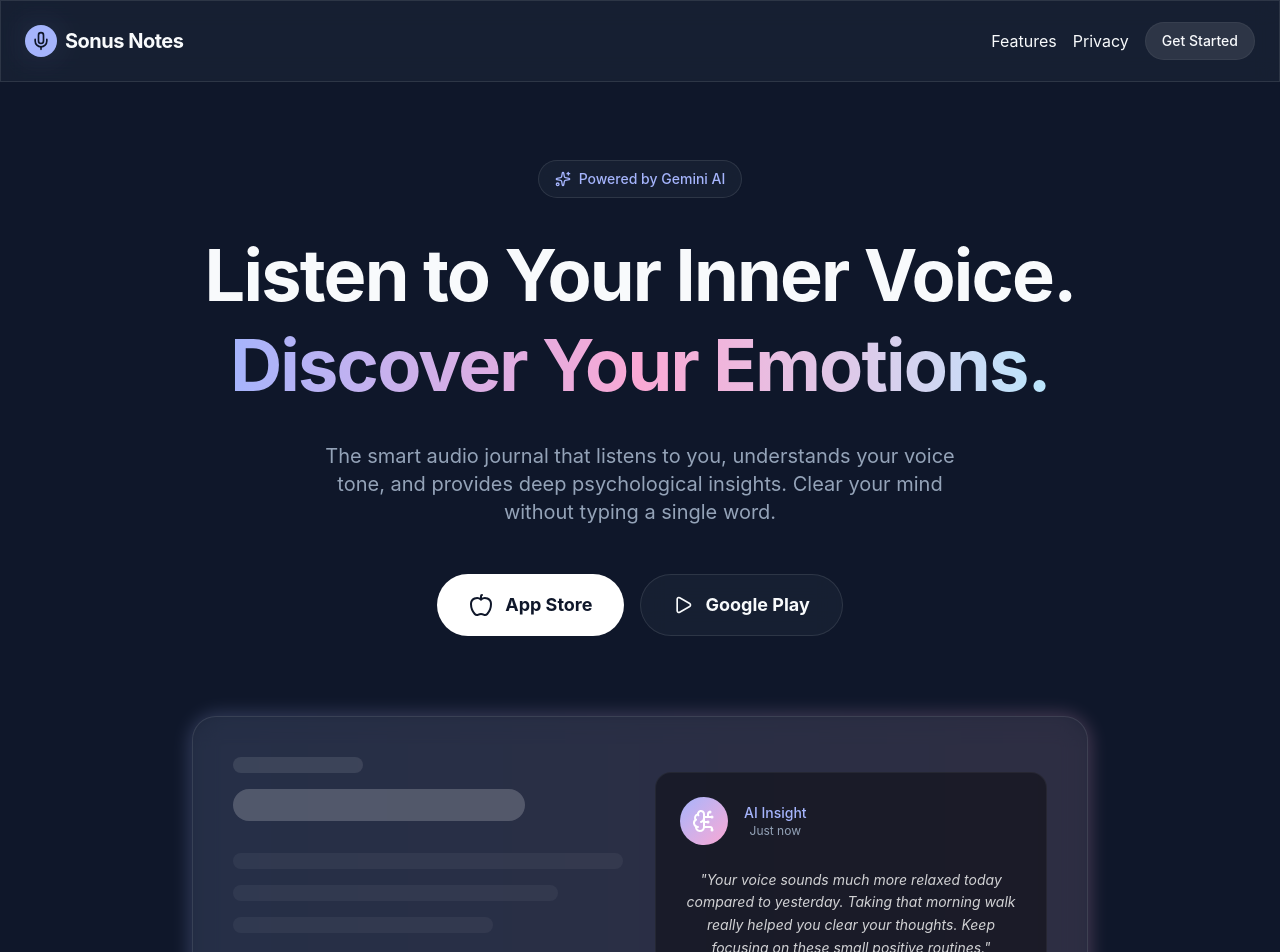
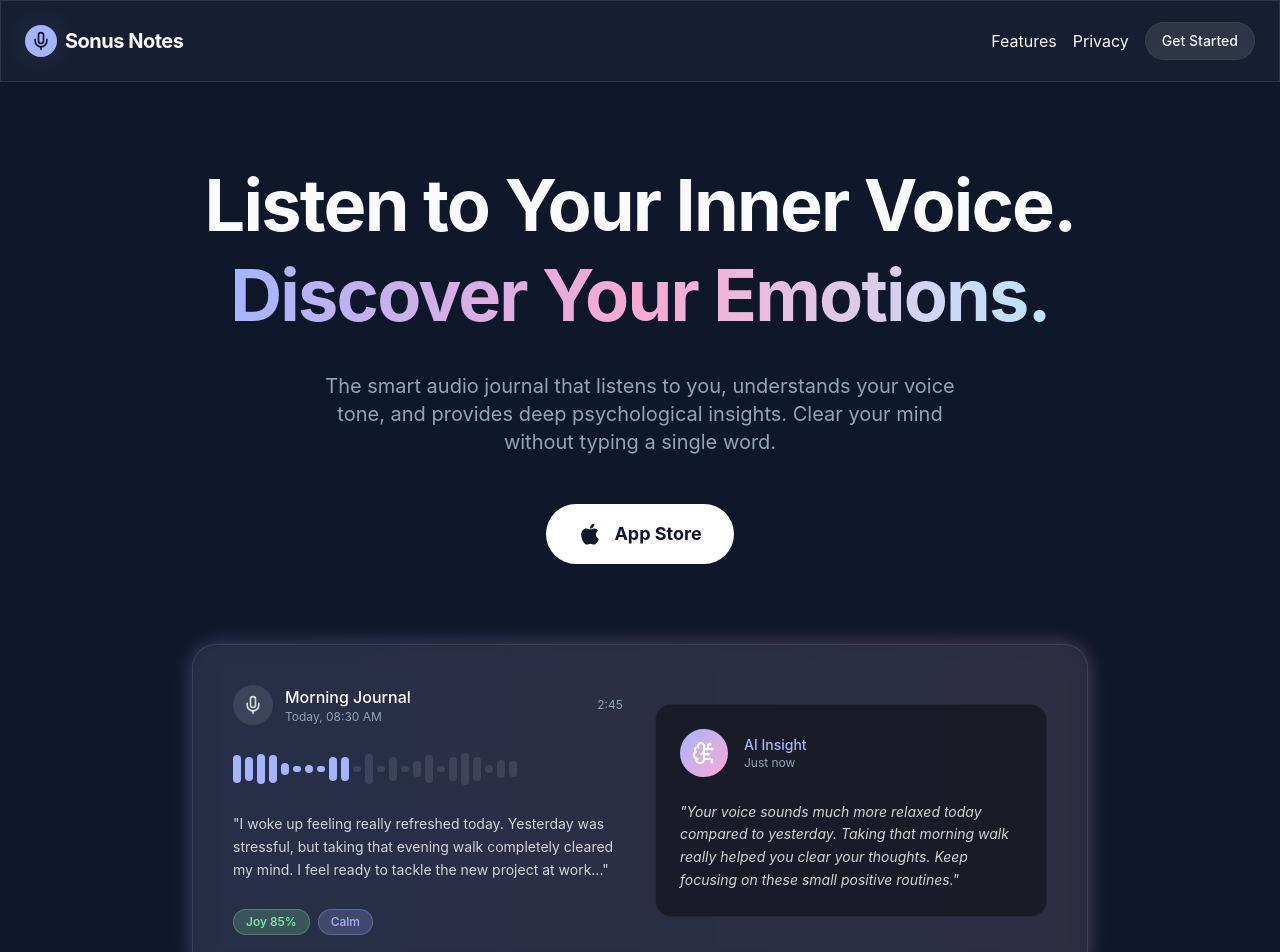
Before and after one commit to u-demiroz/sonusnotes-web, a React (Vite) app: page / in a window 1280 px wide. Shown: the top 952 px of the page. Built offline with nearby package versions, Linux system fonts and the light colour scheme.

Commit message:
style: update hero mockup, remove google play and gemini badge, add apple logo

```diff
--- a/src/pages/Home.tsx
+++ b/src/pages/Home.tsx
@@ -75,16 +75,6 @@
         <div className="absolute top-1/2 left-1/2 -translate-x-1/2 -translate-y-1/2 w-[600px] h-[600px] bg-primary/20 rounded-full blur-[120px] pointer-events-none -z-10" />
         <div className="absolute top-1/3 left-1/3 -translate-x-1/2 -translate-y-1/2 w-[400px] h-[400px] bg-accent/20 rounded-full blur-[100px] pointer-events-none -z-10" />
 
-        <motion.div
-          className="inline-flex items-center gap-2 px-4 py-2 rounded-full glass mb-8 text-sm font-medium text-primary border border-primary/20"
-          initial={{ opacity: 0, scale: 0.9 }}
-          animate={{ opacity: 1, scale: 1 }}
-          transition={{ duration: 0.5 }}
-        >
-          <Sparkles className="w-4 h-4" />
-          Powered by Gemini AI
-        </motion.div>
-
         <motion.h1
           className="text-5xl md:text-7xl font-bold max-w-4xl tracking-tight leading-tight mb-8"
           {...fadeIn}
@@ -105,18 +95,16 @@
         </motion.p>
 
         <motion.div
-          className="flex flex-col sm:flex-row gap-4"
+          className="flex flex-col sm:flex-row gap-4 justify-center w-full"
           initial={{ opacity: 0, y: 20 }}
           animate={{ opacity: 1, y: 0 }}
           transition={{ duration: 0.6, delay: 0.2 }}
         >
           <button className="flex items-center justify-center gap-3 bg-white text-background-dark px-8 py-4 rounded-full font-bold text-lg hover:scale-105 transition-transform hover:shadow-[0_0_30px_-5px_rgba(255,255,255,0.4)]">
-            <Apple className="w-6 h-6" />
+            <svg viewBox="0 0 384 512" className="w-6 h-6 fill-current">
+              <path d="M318.7 268.7c-.2-36.7 16.4-64.4 50-84.8-18.8-26.9-47.2-41.7-84.7-44.6-35.5-2.8-74.3 20.7-88.5 20.7-15 0-49.4-19.7-76.4-19.7C63.3 141.2 4 184.8 4 273.5q0 39.3 14.4 81.2c12.8 36.7 59 126.7 107.2 125.2 25.2-.6 43-17.9 75.8-17.9 31.8 0 48.3 17.9 76.4 17.9 48.6-.7 90.4-82.5 102.6-119.3-65.2-30.7-61.7-90-61.7-91.9zm-56.6-164.2c27.3-32.4 24.8-61.9 24-72.5-24.1 1.4-52 16.4-67.9 34.9-17.5 19.8-27.8 44.3-25.6 71.9 26.1 2 49.9-11.4 69.5-34.3z"/>
+            </svg>
             App Store
-          </button>
-          <button className="flex items-center justify-center gap-3 glass px-8 py-4 rounded-full font-bold text-lg hover:bg-white/10 transition-all border border-white/20">
-            <Play className="w-5 h-5" />
-            Google Play
           </button>
         </motion.div>
 
@@ -129,15 +117,33 @@
         >
           <div className="absolute -inset-1 bg-gradient-to-r from-primary to-accent rounded-[32px] blur opacity-20" />
           <div className="glass rounded-3xl p-6 md:p-10 relative overflow-hidden border border-white/10">
-            <div className="flex flex-col md:flex-row gap-8 items-center">
-              <div className="w-full md:w-1/2 flex flex-col gap-4">
-                <div className="h-4 bg-white/10 rounded-full w-1/3" />
-                <div className="h-8 bg-white/20 rounded-full w-3/4" />
-                <div className="h-4 bg-white/5 rounded-full w-full mt-4" />
-                <div className="h-4 bg-white/5 rounded-full w-5/6" />
-                <div className="h-4 bg-white/5 rounded-full w-4/6" />
+            <div className="flex flex-col md:flex-row gap-8 items-center text-left">
+              <div className="w-full md:w-1/2 flex flex-col gap-5">
+                <div className="flex items-center justify-between mb-2">
+                  <div className="flex items-center gap-3">
+                    <div className="w-10 h-10 rounded-full bg-white/10 flex items-center justify-center">
+                      <Mic className="w-5 h-5 text-white/80" />
+                    </div>
+                    <div>
+                      <div className="text-white font-medium">Morning Journal</div>
+                      <div className="text-muted-dark text-xs">Today, 08:30 AM</div>
+                    </div>
+                  </div>
+                  <div className="text-muted-dark text-xs">2:45</div>
+                </div>
 
-                <div className="mt-6 flex gap-2">
+                {/* Audio Waveform Mockup */}
+                <div className="flex items-center gap-1 w-full h-8">
+                  {[...Array(24)].map((_, i) => (
+                    <div key={i} className={`w-2 rounded-full ${i < 10 ? 'bg-primary' : 'bg-white/10'}`} style={{ height: `${Math.max(20, Math.random() * 100)}%` }} />
+                  ))}
+                </div>
+
+                <p className="text-white/80 text-sm leading-relaxed mt-2">
+                  "I woke up feeling really refreshed today. Yesterday was stressful, but taking that evening walk completely cleared my mind. I feel ready to tackle the new project at work..."
+                </p>
+
+                <div className="mt-2 flex gap-2">
                   <div className="px-3 py-1 rounded-full bg-success/20 text-success text-xs font-medium border border-success/30">Joy 85%</div>
                   <div className="px-3 py-1 rounded-full bg-primary/20 text-primary text-xs font-medium border border-primary/30">Calm</div>
                 </div>
```
